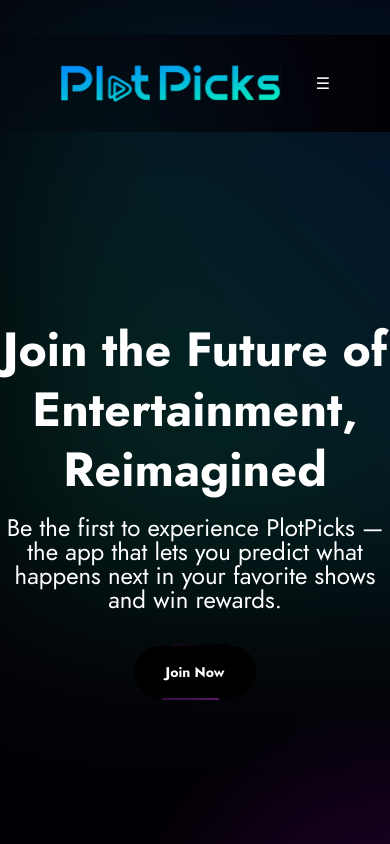
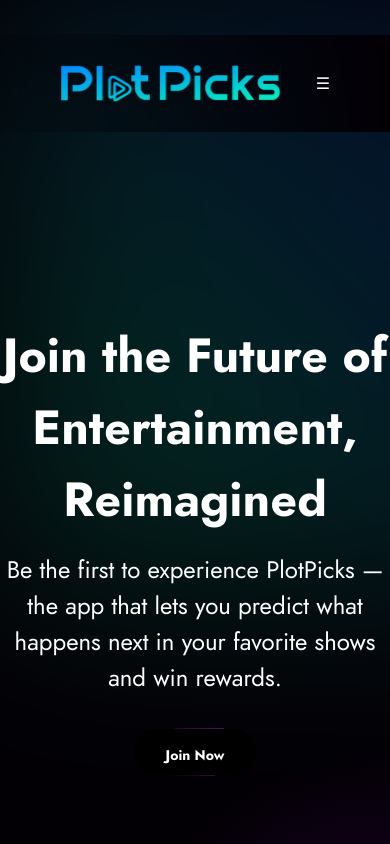
Before and after one commit to hasnainaqa/plot-picksp, a React (Vite) app: page / in a window 390 px wide. Shown: the top 844 px of the page. Built offline with nearby package versions, Linux system fonts and the light colour scheme.

Commit message:
Image responsive

```diff
--- a/src/Components/LandingPage/HeroSection.tsx
+++ b/src/Components/LandingPage/HeroSection.tsx
@@ -27,10 +27,10 @@
         {/* Optional: Subtle gradient glows for a richer background effect */}
 
         <div className="flex flex-col items-center text-center">
-          <h1 className="mb-4 font-bold leading-tight text-white text-5xl">
+          <h1 className="mb-4 font-bold leading-[150%] text-white text-5xl">
             Join the Future of Entertainment, Reimagined
           </h1>
-          <p className="max-w-2xl mb-8 text-2xl font-normal leading-[100%]">
+          <p className="max-w-2xl mb-8 text-2xl font-normal leading-[150%]">
             Be the first to experience PlotPicks — the app that lets you predict
             what happens next in your favorite shows and win rewards.
           </p>
--- a/src/Components/LandingPage/LendingPageHeader.tsx
+++ b/src/Components/LandingPage/LendingPageHeader.tsx
@@ -1,6 +1,5 @@
 import Logo from "./assets/Logo.svg";
 import React, { useEffect, useState } from "react";
-
 
 const Header: React.FC = () => {
   const [isOpen, setIsOpen] = useState(false);
@@ -19,8 +18,7 @@
       className={`px-[60px] py-[30px] w-full font-renner text-[16px] font-normal fixed left-0 z-50 transition-all duration-300`}
       style={{
         top: isScrolled ? "0px" : "35px",
-        background:
-          "linear-gradient(90deg, rgba(3,0,5,0.1) 0%, #030005 100%)",
+        background: "linear-gradient(90deg, rgba(3,0,5,0.1) 0%, #030005 100%)",
       }}
     >
       <div className=" mx-auto flex items-center justify-between">
@@ -41,7 +39,7 @@
           <a href="#" className="hover:text-cyan-400 transition">
             Contact
           </a>
-          <button className="bg-gradient-to-b from-[#8E24AA] to-[#000000] px-8 py-[18px] rounded-[32px] text-[14px] font-semibold transition text-center leading-[100%]">
+          <button className="h-[48px] rounded-[32px] px-8 py-[19px] text-[14px] font-semibold leading-[100%] text-center [background:linear-gradient(144.46deg,#8E24AA_-35.11%,#000000_82.19%)]">
             Join the Waitlist Now
           </button>
         </nav>
@@ -76,5 +74,5 @@
       )}
     </header>
   );
-}
+};
 export default Header;
--- a/src/Components/LandingPage/PlotUnfolds.tsx
+++ b/src/Components/LandingPage/PlotUnfolds.tsx
@@ -79,7 +79,7 @@
   useEffect(() => {
     const interval = setInterval(() => {
       setActiveIndex((prev) => (prev + 1) % tabData.length);
-    }, 5000);
+    }, 8000);
 
     return () => clearInterval(interval);
   }, []);
--- a/src/Components/LandingPage/ui/Button.tsx
+++ b/src/Components/LandingPage/ui/Button.tsx
@@ -11,21 +11,20 @@
   ...props
 }) => {
   return (
-    <div className="relative inline-block rounded-full p-[2px] overflow-hidden group">
-      {/* Spinning purple gradient border (hidden on hover) */}
+    <div className="relative inline-block rounded-[32px] p-[1px] overflow-hidden group h-[48px]">
+      {/* Gradient border (hidden on hover) */}
       <div
         className="
-          absolute inset-0 rounded-full
-          bg-[conic-gradient(from_0deg,#8E24AA_-35.11%,#000000_82.19%)]
-          animate-spin-slow
-          group-hover:hidden
+          absolute inset-0 rounded-[32px]
+          [background:linear-gradient(144.46deg,#8E24AA_-35.11%,#000000_82.19%)]
+          group-hover:hidden animate-spin-slow
         "
       ></div>
 
-      {/* Gray border (visible only on hover) */}
+      {/* Gray border (visible on hover) */}
       <div
         className="
-          absolute inset-0 rounded-full border border-[#D8D8D8]
+          absolute inset-0 rounded-[32px] border border-[#D8D8D8]
           hidden group-hover:block
         "
       ></div>
@@ -33,8 +32,9 @@
       {/* Button itself */}
       <button
         className={`
-          relative z-10 px-8 py-[19px] font-semibold text-white rounded-full
-          bg-black transition-colors duration-300 text-sm leading-[100%]
+          relative z-10 w-full h-full px-8 py-[19px]
+          font-renner font-semibold text-[14px] leading-[100%] text-center
+          bg-black text-white rounded-[32px] transition-colors duration-300
           ${className}
         `}
         {...props}
```
